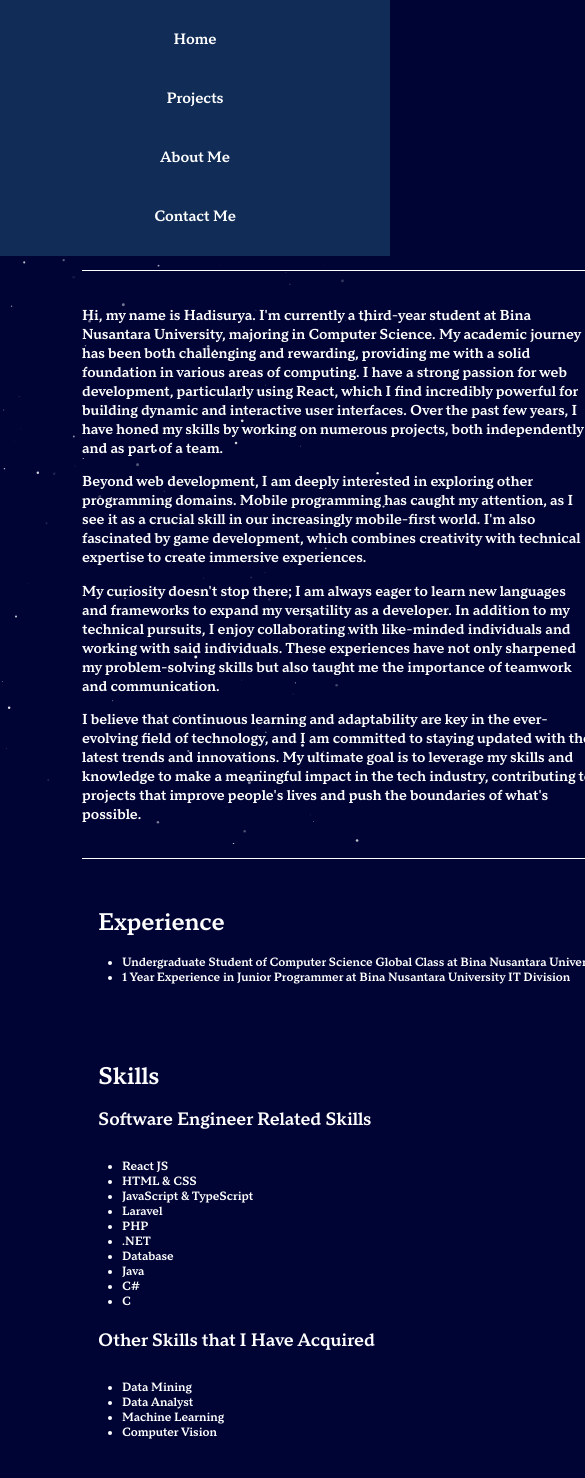
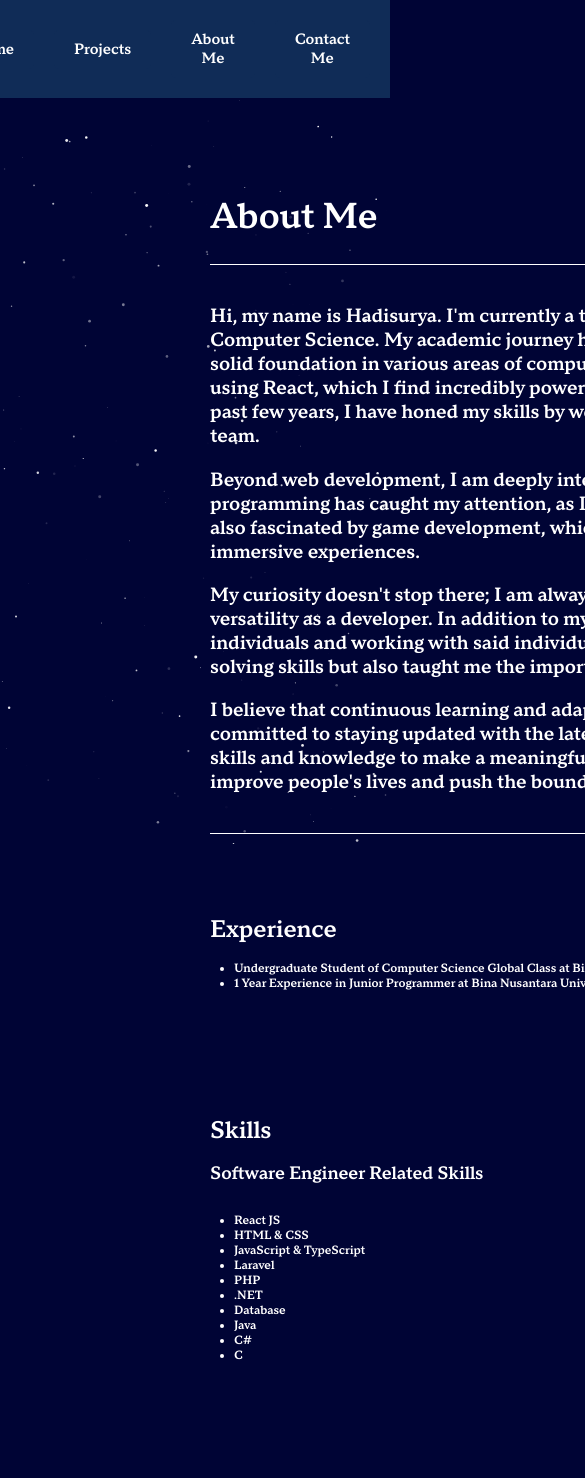
Before and after one commit to Kagensyou12/portofoliowebsite, a React (Create React App) app: page /about in a window 390 px wide. Shown: the top 1478 px of the page, 585 px wide, since content can reach past the window. After the commit the page ends 1447 px from the top, so only its background shows below. Built offline with nearby package versions, Linux system fonts and the light colour scheme.

Commit message:
home page should be compatible with mobile

```diff
--- a/src/styling/About.css
+++ b/src/styling/About.css
@@ -77,72 +77,3 @@ ul {
   list-style-type: disc;
   padding-left: 1.5rem; /* Adjust padding for list items */
 }
-
-/* Media Queries */
-
-/* Styles for tablets (screens less than 768px wide) */
-@media (max-width: 768px) {
-  .abt-title {
-    padding-left: 5rem;
-    font-size: 1.5rem;
-  }
-
-  .line {
-    width: 60rem;
-    margin-left: 5rem;
-  }
-
-  .abt-content {
-    padding-left: 5rem;
-    width: calc(100% - 15rem);
-    font-size: 1rem;
-  }
-
-  .experience, .skills {
-    padding: 1.5rem 4rem;
-    margin-top: 1.5rem;
-    width: calc(100% - 3rem);
-  }
-
-  .skill-list {
-    gap: 1rem;
-  }
-
-  .prog, .other-skills {
-    min-width: 200px;
-  }
-}
-
-/* Styles for phones (screens less than 480px wide) */
-@media (max-width: 480px) {
-  .abt-title {
-    padding-left: 2rem;
-    font-size: 1.2rem;
-  }
-
-  .line {
-    width: 40rem;
-    margin-left: 2rem;
-  }
-
-  .abt-content {
-    padding-left: 2rem;
-    width: calc(100% - 10rem);
-    font-size: 0.9rem;
-  }
-
-  .experience, .skills {
-    padding: 1rem 2rem;
-    margin-top: 1rem;
-    width: calc(100% - 2rem);
-  }
-
-  .skill-list {
-    gap: 0.5rem;
-    flex-direction: column; /* Stack items vertically */
-  }
-
-  .prog, .other-skills {
-    min-width: 100%;
-  }
-}
--- a/src/styling/App.css
+++ b/src/styling/App.css
@@ -2,6 +2,7 @@ html, body {
   height: 100%;
   margin: 0;
   background-color: #000435;
+  /* overflow: hidden; */
 }
 
 .App {
@@ -11,14 +12,12 @@ html, body {
   flex-direction: column;
 }
 
-/* Default styles for desktop */
-body {
-  font-size: 16px;
-  padding: 20px;
-}
+
+
+
 
 /* Styles for tablets (screens less than 768px wide) */
-@media (max-width: 768px) {
+/* @media (max-width: 768px) {
   body {
     font-size: 14px;
     padding: 15px;
@@ -47,9 +46,12 @@ body {
     width: 200px;
     height: 200px;
   }
-}
+} */
 
 /* Styles for phones (screens less than 480px wide) */
+
+
+
   @media (max-width: 480px) {
     body {
       font-size: 12px;
@@ -62,12 +64,22 @@ body {
     }
 
     .p1 {
-    margin-top: 3rem;
+      flex-direction: column; /* Stack items vertically on mobile */
+      align-items: center;
+      margin-left: 0;
       padding: 10px;
     }
 
     .text-content {
       font-size: 16px;
+      text-align: center;
+      max-width: 100%; /* Full width */
+      padding-right: 0;
+    }
+
+    .image-container {
+      margin-left: 0;
+      margin-top: 2rem;
     }
 
     .circular-image {
@@ -85,7 +97,25 @@ body {
       width: 100%;
       padding: 10px;
     }
+
+    .text-content {
+      max-width: 20rem; /* Adjust the width as needed */
+      padding-right: 10rem;
+      padding-top: 4rem;
+      text-align: left;
+      font-size: 20px;
+      font-family: 'Demi';
     }
+  }
+  @media (max-width: 767px) {
+    .btn-head {
+      flex-direction: row; /* Change layout to row on mobile */
+      justify-content: flex-end; /* Align buttons to the right */
+    }
+
+
+  }
+
 
 .body {
   flex: 1;
@@ -157,7 +187,7 @@ header, footer {
 .image-container {
   flex-shrink: 0; /* Prevent the image from shrinking */
   margin-left: 40px; /* Optional: add some margin to the left */
-  margin-top: 10rem;
+  margin-top: 15rem;
 }
 
 .circular-image {
--- a/src/styling/Project.css
+++ b/src/styling/Project.css
@@ -6,7 +6,7 @@
     height: 100%;
     position: relative; /* Ensure the container is positioned relatively */
     box-sizing: border-box;
-    margin-left: 10rem;
+    margin-left: 15rem;
   }
 
   .project-holder {
```
Lines whose indentation alone changed are shown as unchanged.
